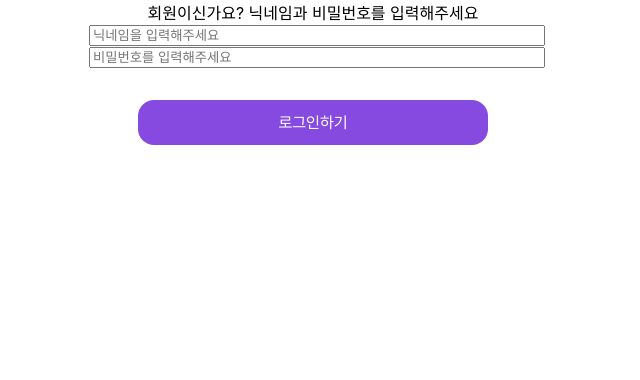
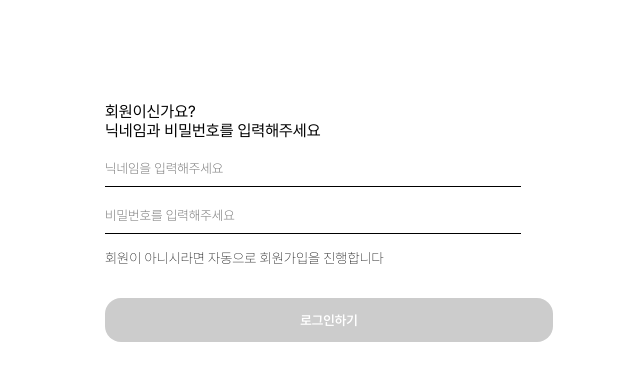
Before and after one commit to SPARCS-Service-Hackathon-2024/A7-Frontend, a React (Create React App) app: page /register in a window 1280 px wide. Shown: the top 380 px of the page, without its empty margins (327-967 px from the left). Built offline with nearby package versions, Linux system fonts and the light colour scheme; the HTML template or start-up script is replaced by a standard one.

Commit message:
Style: 스타일 수정

```diff
--- /dev/null
+++ b/src/pages/Chat.js
@@ -0,0 +1,5 @@
+const Chat = () => {
+
+}
+
+export default Chat;
--- a/src/pages/OnBoarding.js
+++ b/src/pages/OnBoarding.js
@@ -1,6 +1,19 @@
-import React ,{useState} from 'react';
-import { Link, useNavigate } from 'react-router-dom';
+import React from 'react';
+import { useNavigate } from 'react-router-dom';
 import Button from '../components/Button';
+import styled from 'styled-components';
+
+const Container = styled.div`
+  display: flex;
+  flex-direction: column;
+  justify-content: flex-end;
+  align-items: center;
+  padding-bottom: 20px;
+  width: 100%;
+  box-sizing: border-box;
+  height: 100vh;
+`;
+
 
 const OnBoarding = () => {
   const navigator=useNavigate();
@@ -9,9 +22,9 @@ const OnBoarding = () => {
   }
 
   return (
-    <div>
+    <Container>
       <Button onClick={goSignUp} title="살아봐유 시작하기" />
-    </div>
+    </Container>
   )
 };
 
--- a/src/pages/Register.js
+++ b/src/pages/Register.js
@@ -1,7 +1,72 @@
 import React, { useState } from 'react';
 import { useNavigate } from 'react-router-dom';
+import styled from 'styled-components';
+import Pretendard from '../fonts/fonts.css';
 
-import Button from '../components/Button';
+const Container = styled.div`
+  width: 100%;
+  margin-top: 102px;
+  box-sizing: border-box;
+`;
+
+const Label = styled.label`
+  display: block;
+  margin-bottom: 10px;
+  font-family: 'Pretendard', sans-serif;
+  white-space: pre-wrap;
+  word-break: break-word;
+  text-align: left;
+`;
+
+const InputContainer = styled.div`
+  margin: 16px;
+`;
+
+const Input = styled.input`
+  width: 100%;
+  padding: 10px 0;
+  margin-bottom: 10px;
+  border: none;
+  border-bottom: 1px solid #000;
+  font-family: 'Pretendard', sans-serif;
+  font-weight: 200;
+  transition: border-color 0.3s;
+  display: block;
+
+  &:focus {
+    outline: none;
+    border-color: #864AE1;
+  }
+`;
+
+const Message = styled.p`
+  margin-top: 10px;
+  font-family: 'Pretendard', sans-serif;
+  font-weight: 100;
+  font-size: 14px;
+  display: block;
+  text-align: left;
+  margin-top: 16px;
+`;
+
+const Button = styled.button`
+  width: 100%;
+  height: 44px;
+  padding: 12px;
+  background-color: #864AE1;
+  color: #fff;
+  font-family: 'Pretendard', sans-serif;
+  font-weight: 600;
+  border: none;
+  border-radius: 16px;
+  cursor: pointer;
+  margin: 16px;
+
+  &:disabled {
+    background-color: #ccc;
+    cursor: default;
+  }
+`;
 
 const Register = () => {
   const navigator = useNavigate();
@@ -18,53 +83,42 @@ const Register = () => {
 
   const handleSubmit = async (e) => {
     e.preventDefault();
+    // 로그인처리
     goChat();
-
-    try {
-      const response = await fetch('http://sarabwayu.com/api', {
-        method: 'POST',
-        headers: {
-          'Content-Type': 'application/json',
-        },
-        body: JSON.stringify({ nickname, password }),
-      });
-
-      if (response.ok) {
-        goChat();
-      } else {
-        console.error('회원가입 실패:', response.statusText);
-      }
-    } catch (error) {
-      console.error('네트워크 오류:', error);
-    }
   };
 
   const goChat = () => {
     navigator('/chat');
   };
+  const isFormValid = nickname && password;
 
   return (
-    <div>
-      <label htmlFor="nickname">회원이신가요? 닉네임과 비밀번호를 입력해주세요</label>
-      <input
+    <Container>
+      <form onSubmit={handleSubmit}>
+        <InputContainer>
+          <Label>회원이신가요?{'\n'}닉네임과 비밀번호를 입력해주세요</Label>
+          <Input
             id="nickname"
             type="text"
             placeholder="닉네임을 입력해주세요"
             value={nickname}
             onChange={handleNicknameChange}
-        style={{ width: '100%' }}
+            required
           />
-      <input
+          <Input
+            id="password"
             type="password"
             placeholder="비밀번호를 입력해주세요"
             value={password}
             onChange={handlePasswordChange}
-        style={{ width: '100%' }}
+            required
           />
-      <Button type="submit" title="로그인하기" onClick={handleSubmit} />
-    </div>
+          <Message>회원이 아니시라면 자동으로 회원가입을 진행합니다</Message>
+        </InputContainer>
+        <Button type="submit" disabled={!isFormValid}>로그인하기</Button>
+      </form>
+    </Container>
   );
-
 };
 
 export default Register;
```
Also changed, not shown: src/components/Button.jsx (line endings or trailing spaces). Lines whose indentation alone changed are shown as unchanged.
